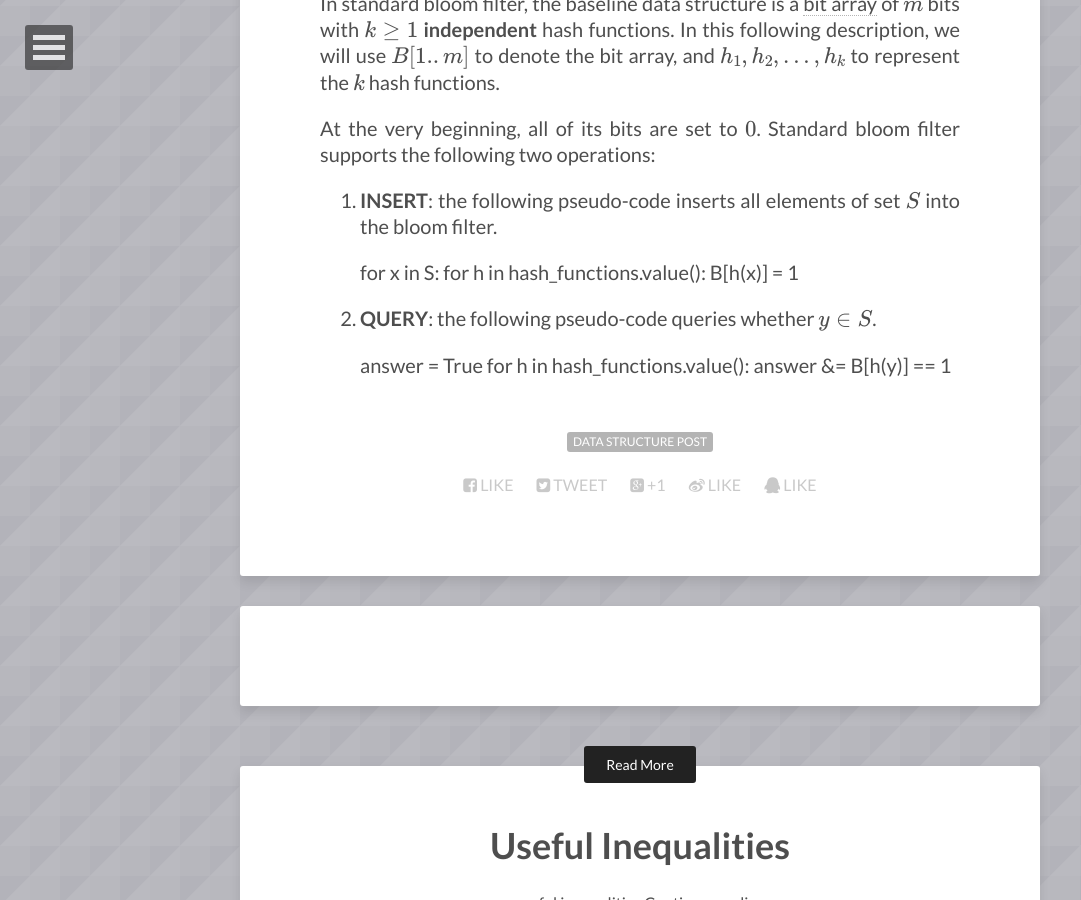
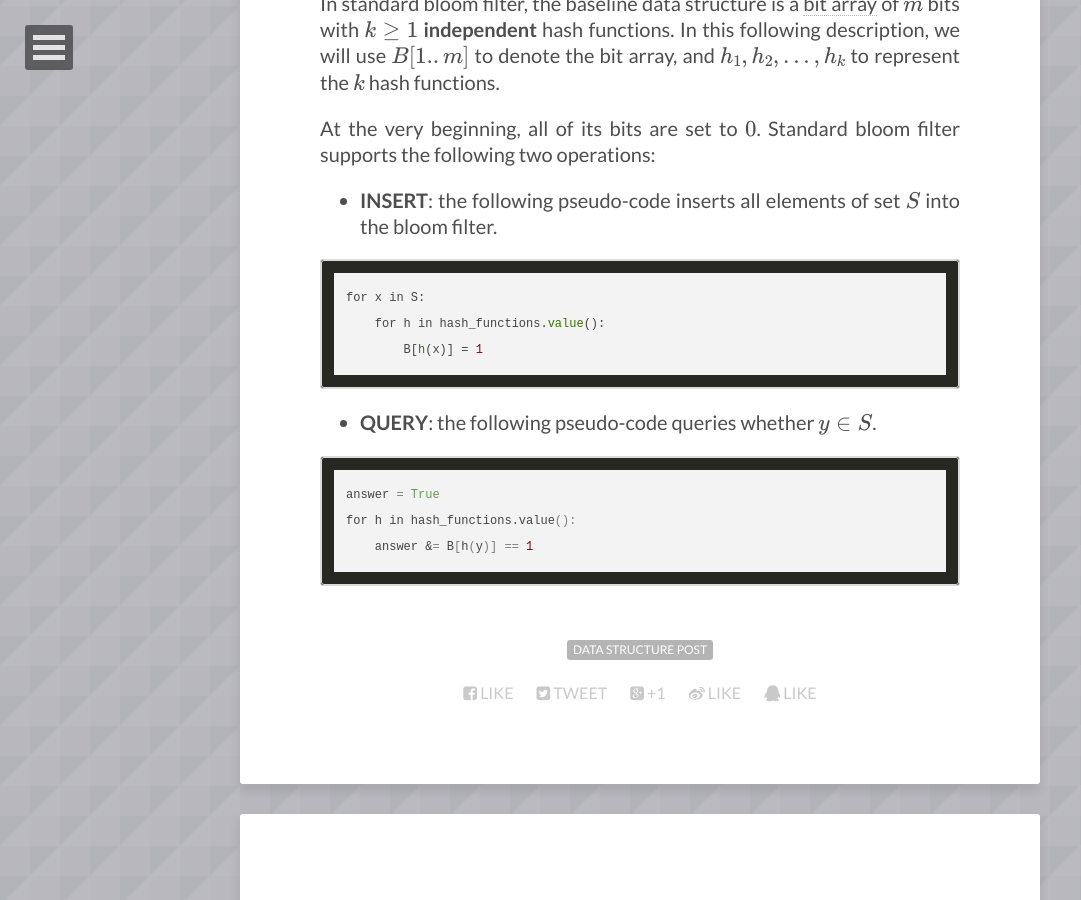
Before and after one commit to xlong88/xlong88.github.io, a Jekyll site: the page built from _posts/2016-01-02-useful-data-structures.md, in a window 1280 px wide and 900 px high, scrolled down 534 px. Shown: the whole window, without its empty margins (0-1081 px from the left). Built offline with Jekyll 4.4.1, drawn with Linux system fonts in a browser that asks for light colours; nearby versions of some CDN libraries; formulas are drawn with MathJax 3; comment, search, counter and statistics services are not loaded; part of the change alters nothing that is shown.

Commit message:
new post

```diff
--- a/_posts/2016-01-02-useful-data-structures.md
+++ b/_posts/2016-01-02-useful-data-structures.md
@@ -18,14 +18,18 @@ In standard bloom filter, the baseline data structure is a [bit array](https://e
 
 At the very beginning, all of its bits are set to $$0$$. Standard bloom filter supports the following two operations:
 
-1. **INSERT**: the following pseudo-code inserts all elements of set $$S$$ into the bloom filter.
+* **INSERT**: the following pseudo-code inserts all elements of set $$S$$ into the bloom filter.
 
-    for x in S:
-        for h in hash_functions.value():
-            B[h(x)] = 1
+~~~python
+for x in S:
+    for h in hash_functions.value():
+        B[h(x)] = 1
+~~~
 
-2. **QUERY**: the following pseudo-code queries whether $$y \in S$$.
+* **QUERY**: the following pseudo-code queries whether $$y \in S$$.
 
-    answer = True
-    for h in hash_functions.value():
-        answer &= B[h(y)] == 1
+~~~python
+answer = True
+for h in hash_functions.value():
+    answer &= B[h(y)] == 1
+~~~
```
